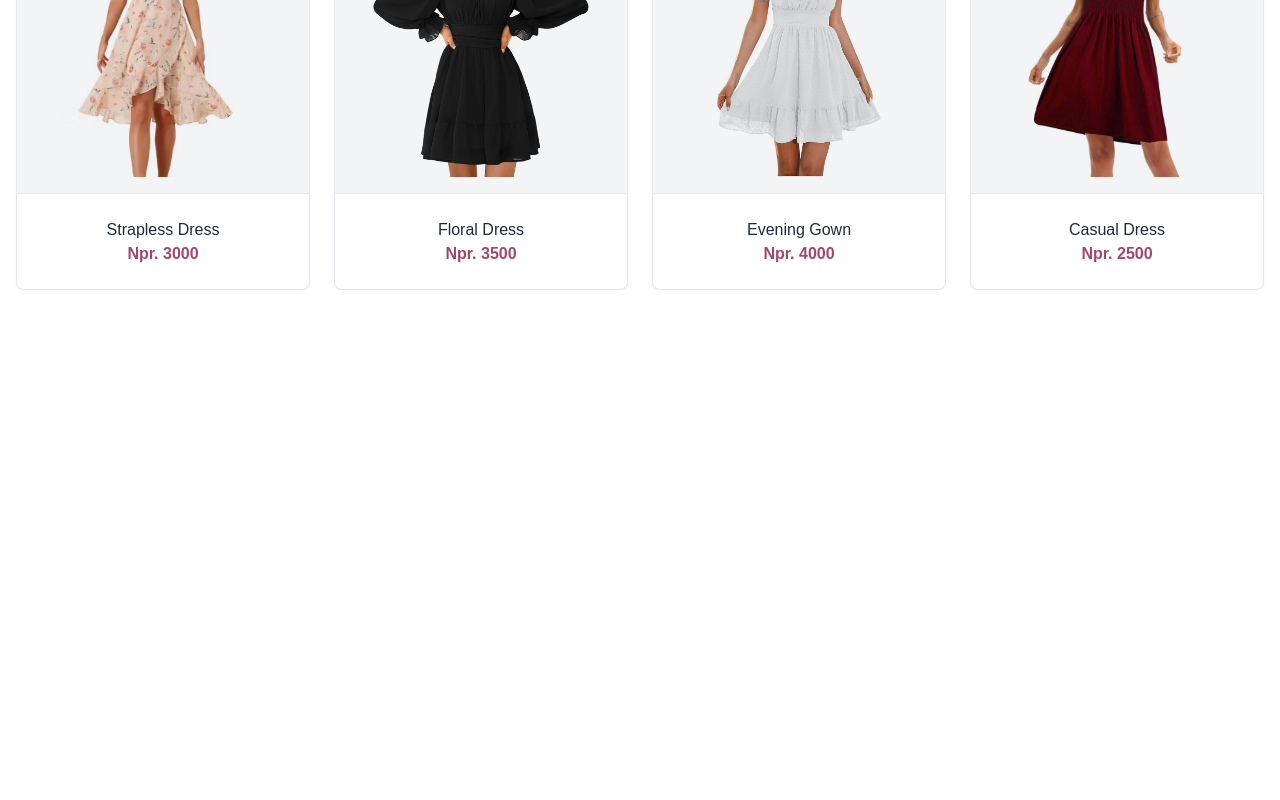
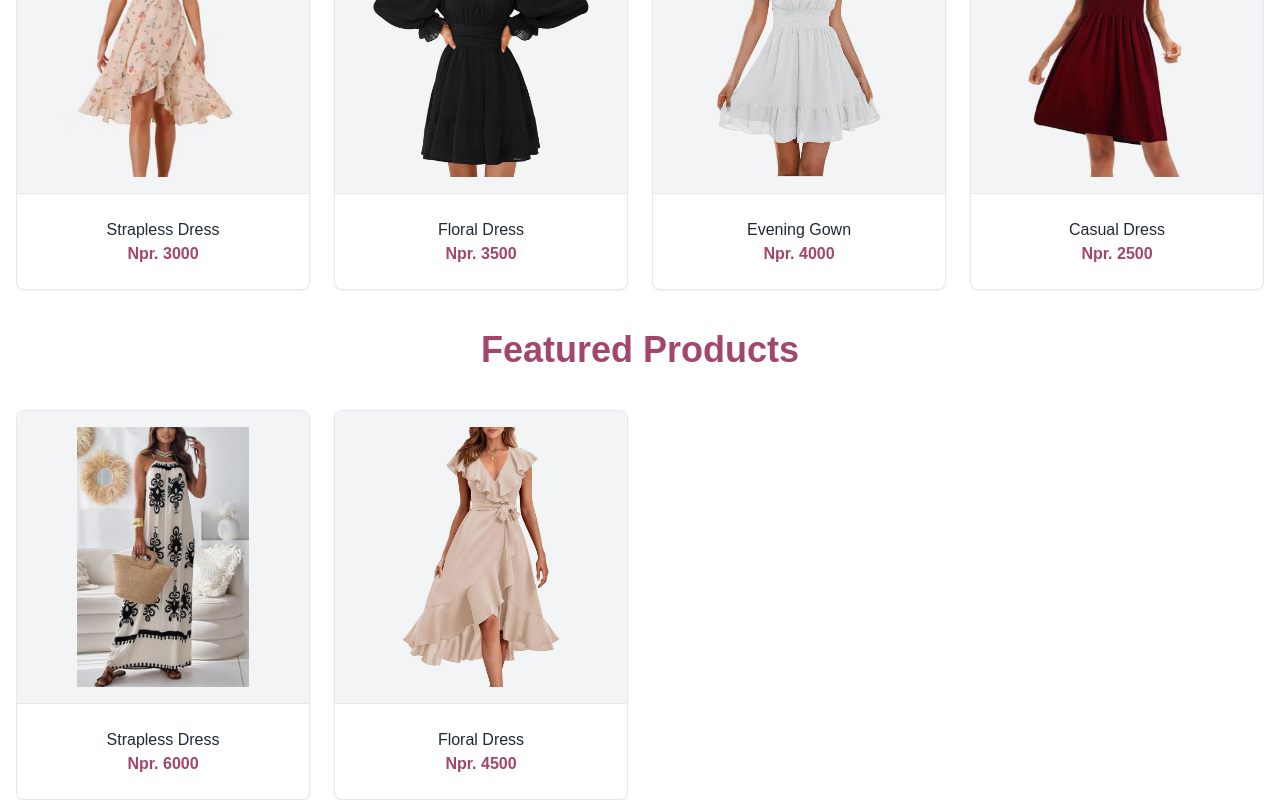
Before and after one commit to Nikita0728/shop, a Next.js app in the folder frontend/: page / in a window 1280 px wide. Shown: the part 1094-1894 px from the top of the page. Before the commit the page ends 1384 px from the top, so only its background shows below. Built offline with nearby package versions, Linux system fonts and the light colour scheme.

Commit message:
featured

```diff
--- a/frontend/app/page.tsx
+++ b/frontend/app/page.tsx
@@ -1,3 +1,4 @@
+import FeaturedProducts from "@/components/Featured";
 import HeroSection from "@/components/HeroSection";
 import LatestProducts from "@/components/LatestProducts";
 import Navbar from "@/components/Navbar";
@@ -9,6 +10,7 @@ export default function Home() {
    <Navbar/>
    <HeroSection/>
    <LatestProducts/>
+   <FeaturedProducts/>
 
    </>
   );
--- /dev/null
+++ b/frontend/components/Featured.tsx
@@ -0,0 +1,51 @@
+import React from 'react';
+import Image from 'next/image';
+import dressA from '../assets/dressA.png';
+import dressB from '../assets/dressB.png';
+
+const dresses = [
+  { img: dressA, name: "Strapless Dress", price: 6000 },
+  { img: dressB, name: "Floral Dress", price: 4500 },
+
+];
+
+const FeaturedProducts: React.FC = () => {
+  return (
+    <div className="container mx-auto px-4">
+      <p className='md:text-4xl text-2xl mt-10 mb-10 font-bold text-[#A3466E] text-center'>
+         Featured Products
+      </p>
+
+      {/* Equal-height grid container */}
+      <div className='grid grid-cols-1 sm:grid-cols-2 md:grid-cols-3 lg:grid-cols-4 gap-6'>
+        {dresses.map((dress, index) => (
+          <div
+            key={index}
+            className='flex flex-col h-full border rounded-lg overflow-hidden shadow-sm hover:shadow-md transition-shadow bg-white'
+          >
+            {/* Image container with exact same height */}
+            <div className='relative aspect-square bg-gray-100'> {/* 1:1 ratio */}
+              <Image
+                src={dress.img}
+                alt={dress.name}
+                fill
+                className='object-contain p-4'
+                style={{
+                  mixBlendMode: dress.img.src.endsWith('.png') ? 'multiply' : 'normal',
+                }}
+              />
+            </div>
+
+            {/* Description with fixed height */}
+            <div className='p-4 border-t h-24 flex flex-col justify-center text-center'>
+              <p className='font-medium text-gray-800 line-clamp-1'>{dress.name}</p>
+              <p className='text-[#A3466E] font-semibold'>Npr. {dress.price}</p>
+            </div>
+          </div>
+        ))}
+      </div>
+    </div>
+  );
+};
+
+export default FeaturedProducts
```
Also changed, not shown: frontend/assets/dressA.png (added), frontend/assets/dressB.png (added).
